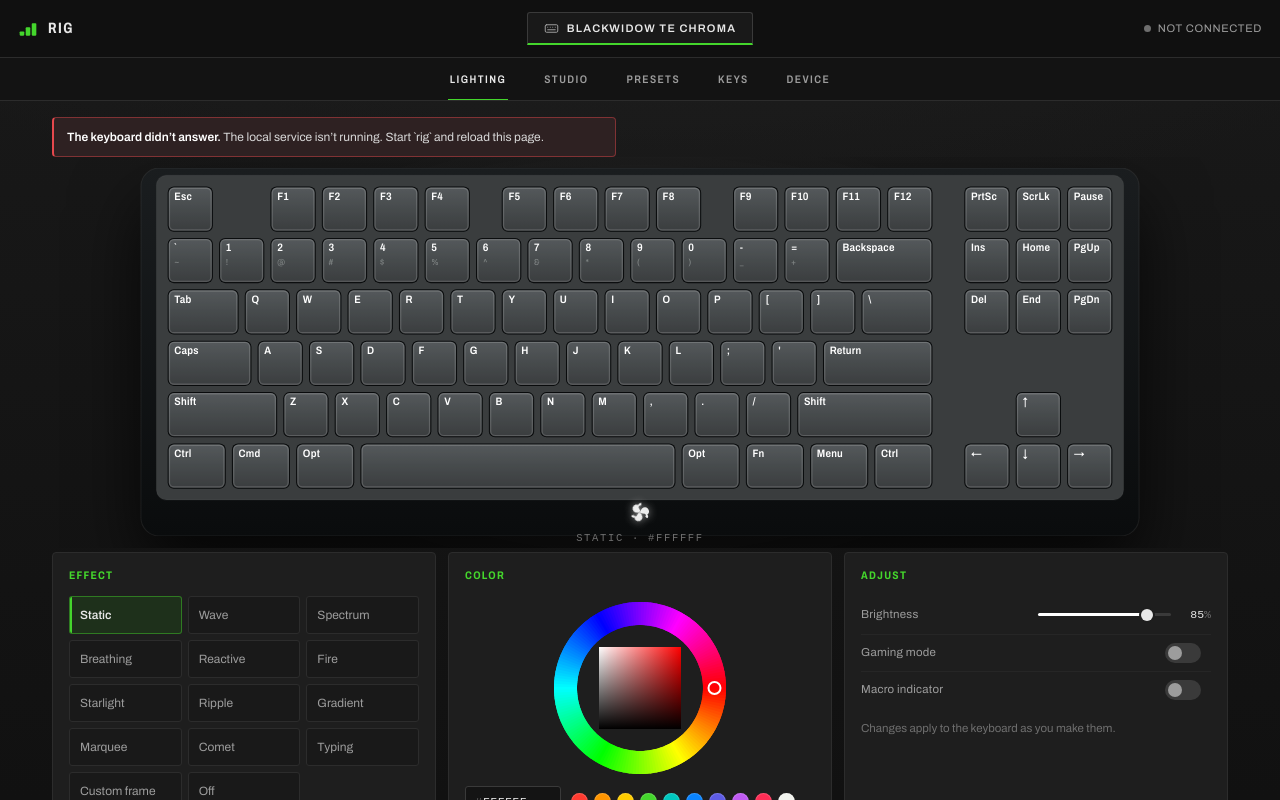
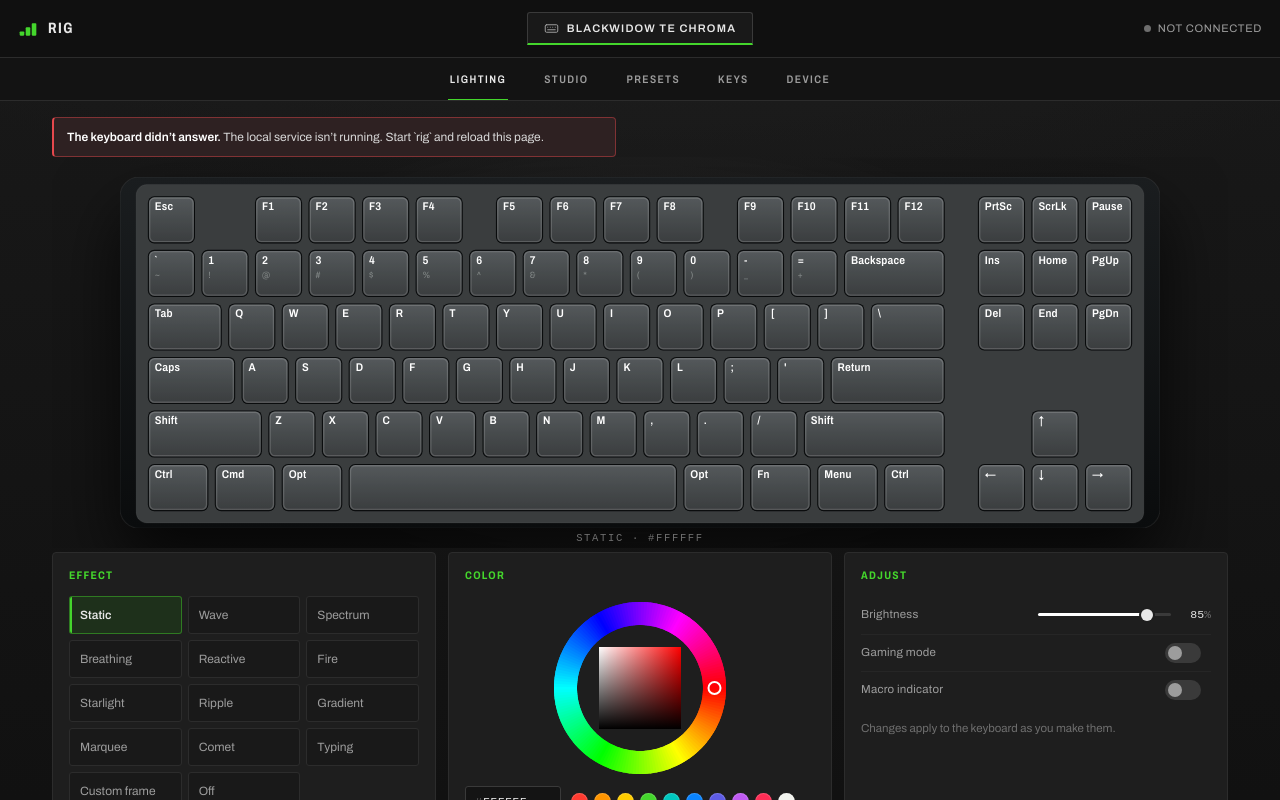
Before and after one commit to rak1337/Rig, a plain HTML site: page web/index.html in a window 1280 px wide. Drawn offline with Linux system fonts and the light colour scheme; no server answers; a web font is replaced by a local one.

Commit message:
Remove the emblem and keep a single scroll container
The page had two scrollbars: the document could scroll as well as the content
pane, and the tab strip could show a horizontal bar. html/body now clip, the
content pane is the only scroller and hides horizontal overflow, and the tab
strip hides its scrollbar while staying swipeable.

The keyboard no longer draws a logo on the lip; the case just ends there.

```diff
--- a/web/app.css
+++ b/web/app.css
@@ -38,10 +38,14 @@
 
 html { color-scheme: dark; }
 
+html,
+body {
+  height: 100%;
+  overflow: hidden;
+}
+
 body {
   margin: 0;
-  height: 100vh;
-  overflow: hidden;
   display: flex;
   flex-direction: column;
   background:
@@ -144,7 +148,10 @@ button { font-family: inherit; }
   border-bottom: 1px solid var(--line);
   padding: 0 16px;
   overflow-x: auto;
+  scrollbar-width: none;
 }
+
+.tabs::-webkit-scrollbar { display: none; }
 
 .tab {
   all: unset;
@@ -180,6 +187,7 @@ button { font-family: inherit; }
   flex: 1;
   min-height: 0;
   overflow-y: auto;
+  overflow-x: hidden;
   width: 100%;
   max-width: 1220px;
   margin: 0 auto;
@@ -286,12 +294,6 @@ button { font-family: inherit; }
   fill: none;
   stroke-width: 1.1;
   transition: opacity 150ms var(--ease-out), stroke 150ms var(--ease-out);
-}
-
-.emblem path {
-  fill: var(--light);
-  opacity: 0.92;
-  filter: drop-shadow(0 0 5px color-mix(in srgb, var(--light) 65%, transparent));
 }
 
 .key .legend {
--- a/web/app.js
+++ b/web/app.js
@@ -408,7 +408,7 @@ function buildBoard(svg, device) {
   const keys = [];
   const rows = LAYOUTS[device?.layout] || LAYOUTS.generic;
   const perKey = device?.per_key !== false;
-  const lip = device?.logo === false ? 14 : CASE.lip;
+  const lip = 16;
 
   const width = BOARD_W + CASE.pad * 2;
   const height = BOARD_H + CASE.top + lip;
@@ -534,22 +534,6 @@ function buildBoard(svg, device) {
   for (const nav of NAV) draw(nav.code, nav.label, nav.c * STEP, nav.r * STEP, U);
 
   frag.append(keyLayer);
-
-  if (device?.logo !== false) {
-    const emblem = document.createElementNS(ns, "g");
-    emblem.setAttribute("class", "emblem");
-    emblem.setAttribute("transform",
-      `translate(${width / 2} ${CASE.top + BOARD_H + lip / 2})`);
-
-    // Three snake heads around a centre — a triskelion, not the trademark itself.
-    for (let arm = 0; arm < 3; arm++) {
-      const path = document.createElementNS(ns, "path");
-      path.setAttribute("d", "M0 0 C 1.4 -5.4 6 -7.6 9.2 -4.6 C 11.4 -2.4 11.2 1.2 8.6 2.4 C 10 3.6 10.2 6 8.4 7 L 6.2 4.8 C 7.6 3.6 6.8 1.6 5.2 1.6 C 2.4 1.6 0.6 1 0 0 Z");
-      path.setAttribute("transform", `rotate(${arm * 120}) scale(0.82)`);
-      emblem.append(path);
-    }
-    frag.append(emblem);
-  }
 
   svg.replaceChildren(frag);
   svg.setAttribute("viewBox", `0 0 ${width} ${height}`);
```
